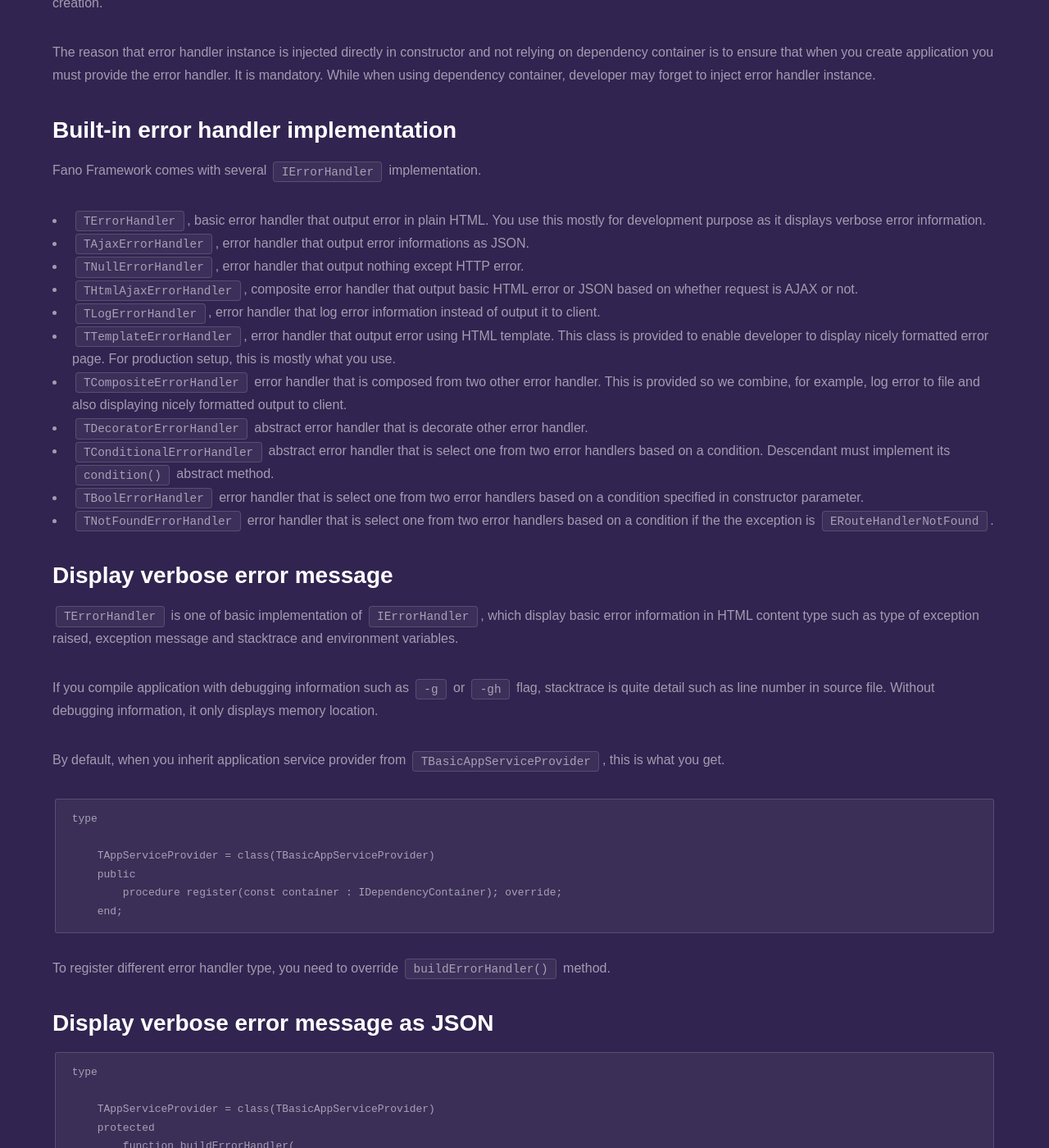
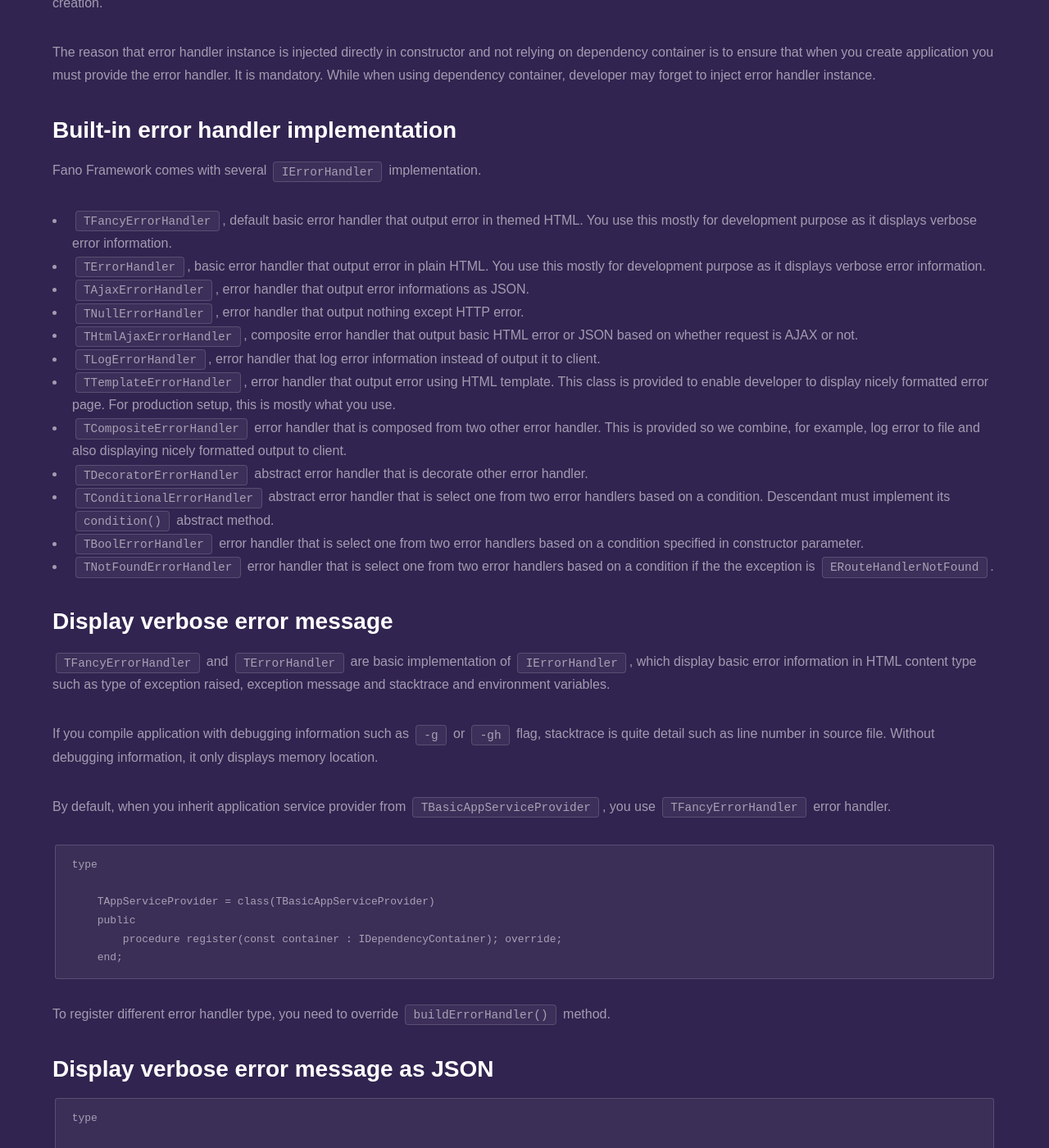
Before and after one commit to fanoframework/fanoframework.github.io, a Jekyll site: the page built from error-handler/index.md, in a window 1280 px wide and 1400 px high, scrolled down 845 px. Shown: the whole window at 82% size. Built offline with Jekyll 4.4.1, drawn with Linux system fonts in a browser that asks for light colours; our own code applies the rules of GitHub Pages for plain Markdown files.

Commit message:
update content about error handler

````diff
--- a/error-handler/index.md
+++ b/error-handler/index.md
@@ -38,6 +38,7 @@ dependency container, developer may forget to inject error handler instance.
 
 Fano Framework comes with several `IErrorHandler` implementation.
 
+- `TFancyErrorHandler`, default basic error handler that output error in themed HTML. You use this mostly for development purpose as it displays verbose error information.
 - `TErrorHandler`, basic error handler that output error in plain HTML. You use this mostly for development purpose as it displays verbose error information.
 - `TAjaxErrorHandler`, error handler that output error informations as JSON.
 - `TNullErrorHandler`, error handler that output nothing except HTTP error.
@@ -52,14 +53,14 @@ Fano Framework comes with several `IErrorHandler` implementation.
 
 ## Display verbose error message
 
-`TErrorHandler` is one of basic implementation of `IErrorHandler`, which
+`TFancyErrorHandler` and `TErrorHandler` are basic implementation of `IErrorHandler`, which
 display basic error information in HTML content type such as type of exception
 raised, exception message and stacktrace and environment variables.
 
 If you compile application with debugging information such as `-g` or `-gh` flag,
 stacktrace is quite detail such as line number in source file. Without debugging information, it only displays memory location.
 
-By default, when you inherit application service provider from `TBasicAppServiceProvider`, this is what you get.
+By default, when you inherit application service provider from `TBasicAppServiceProvider`, you use `TFancyErrorHandler` error handler.
 
 ```
 type
````
